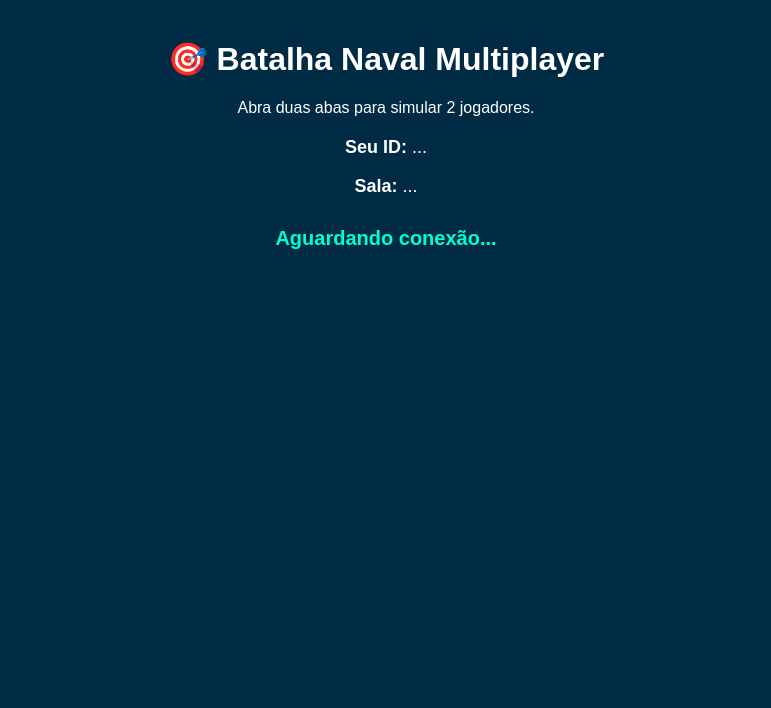
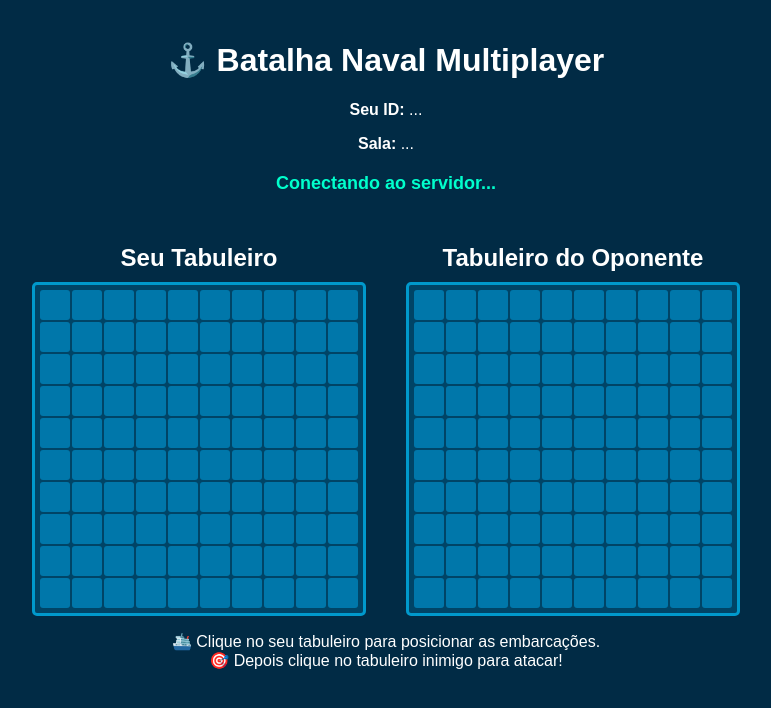
Before and after one commit to Debora-Silva-Garcia/batalha_naval, a website: page public/index.html in a window 1280 px wide. Shown: the whole page, without its empty margins (254-1025 px from the left). Drawn offline with nearby package versions, Linux system fonts and the light colour scheme; no server answers.

Commit message:
Versão de cliente com primeiro design de tabuleiro

```diff
--- a/public/index.html
+++ b/public/index.html
@@ -2,37 +2,35 @@
 <html lang="pt-BR">
 <head>
   <meta charset="UTF-8">
-  <title>Batalha Naval - Cliente</title>
-  <style>
-    body {
-      font-family: Arial, sans-serif;
-      background-color: #002b45;
-      color: white;
-      text-align: center;
-      margin-top: 40px;
-    }
-    #info {
-      margin-top: 20px;
-      font-size: 18px;
-    }
-    #status {
-      margin-top: 30px;
-      font-size: 20px;
-      font-weight: bold;
-      color: #00ffcc;
-    }
-  </style>
+  <title>Batalha Naval Multiplayer</title>
+  <link rel="stylesheet" href="style.css">
 </head>
 <body>
-  <h1>🎯 Batalha Naval Multiplayer</h1>
-  <p>Abra duas abas para simular 2 jogadores.</p>
+  <h1>⚓ Batalha Naval Multiplayer</h1>
 
   <div id="info">
     <p><strong>Seu ID:</strong> <span id="playerId">...</span></p>
     <p><strong>Sala:</strong> <span id="roomId">...</span></p>
   </div>
 
-  <div id="status">Aguardando conexão...</div>
+  <div id="status">Conectando ao servidor...</div>
+
+  <div id="boards">
+    <div class="board-container">
+      <h2>Seu Tabuleiro</h2>
+      <div id="playerBoard" class="board"></div>
+    </div>
+
+    <div class="board-container">
+      <h2>Tabuleiro do Oponente</h2>
+      <div id="enemyBoard" class="board"></div>
+    </div>
+  </div>
+
+  <div id="instructions">
+    <p>🛳️ Clique no seu tabuleiro para posicionar as embarcações.<br>
+    🎯 Depois clique no tabuleiro inimigo para atacar!</p>
+  </div>
 
   <script src="/socket.io/socket.io.js"></script>
   <script src="script.js"></script>
--- a/public/script.js
+++ b/public/script.js
@@ -1,35 +1,99 @@
 // Conecta ao servidor
 const socket = io();
 
-// Elementos da interface
+// Referências de elementos HTML
 const playerIdElem = document.getElementById("playerId");
 const roomIdElem = document.getElementById("roomId");
 const statusElem = document.getElementById("status");
+const playerBoard = document.getElementById("playerBoard");
+const enemyBoard = document.getElementById("enemyBoard");
 
-// Quando o cliente se conecta
+// Estado local
+const BOARD_SIZE = 10;
+let playerShips = [];
+let enemyHits = [];
+let isPlacingShips = true; // fase inicial
+let placedShips = 0;
+const TOTAL_SHIPS = 5; // pode ajustar o número de navios
+
+// 🔹 Gera o tabuleiro dinamicamente
+function createBoard(boardElement, isPlayerBoard) {
+  for (let y = 0; y < BOARD_SIZE; y++) {
+    for (let x = 0; x < BOARD_SIZE; x++) {
+      const cell = document.createElement("div");
+      cell.classList.add("cell");
+      cell.dataset.x = x;
+      cell.dataset.y = y;
+
+      // Ações diferentes para cada tabuleiro
+      if (isPlayerBoard) {
+        cell.addEventListener("click", () => placeShip(x, y, cell));
+      } else {
+        cell.addEventListener("click", () => attackEnemy(x, y, cell));
+      }
+
+      boardElement.appendChild(cell);
+    }
+  }
+}
+
+// 🔹 Posiciona navios no próprio tabuleiro
+function placeShip(x, y, cell) {
+  if (!isPlacingShips) return;
+  if (cell.classList.contains("ship")) return;
+
+  cell.classList.add("ship");
+  playerShips.push({ x, y });
+  placedShips++;
+
+  if (placedShips >= TOTAL_SHIPS) {
+    isPlacingShips = false;
+    statusElem.textContent = "Navios posicionados! Aguardando adversário...";
+    // Aqui futuramente enviaremos os navios ao servidor
+    socket.emit("placeShips", playerShips);
+  }
+}
+
+// 🔹 Dispara um ataque no tabuleiro inimigo
+function attackEnemy(x, y, cell) {
+  if (isPlacingShips) return alert("Posicione todos os navios primeiro!");
+  if (cell.classList.contains("hit") || cell.classList.contains("miss")) return;
+
+  socket.emit("attack", { x, y });
+  statusElem.textContent = `Você atacou [${x}, ${y}]`;
+}
+
+// Cria ambos os tabuleiros
+createBoard(playerBoard, true);
+createBoard(enemyBoard, false);
+
+// 🔹 Eventos do servidor
 socket.on("connect", () => {
-  console.log("Conectado ao servidor:", socket.id);
   playerIdElem.textContent = socket.id;
   statusElem.textContent = "Conectado! Aguardando pareamento...";
-  socket.emit("joinGame"); // pede para entrar em uma sala
+  socket.emit("joinGame");
 });
 
-// Quando o servidor informa a sala do jogador
 socket.on("joinedRoom", (roomId) => {
-  console.log("Entrou na sala:", roomId);
   roomIdElem.textContent = roomId;
   statusElem.textContent = "Esperando outro jogador...";
 });
 
-// Quando o jogo é iniciado (2 jogadores na sala)
 socket.on("startGame", (data) => {
-  console.log("Jogo iniciado na sala:", data.roomId);
-  statusElem.textContent = "✅ Jogo iniciado! Boa sorte!";
+  statusElem.textContent = "✅ Jogo iniciado! Posicione seus navios.";
 });
 
-// Quando o outro jogador sai (sala é encerrada)
 socket.on("playerLeft", (playerId) => {
-  console.log(`Jogador ${playerId} saiu da sala.`);
   statusElem.textContent = `⚠️ O jogador ${playerId} saiu. A sala será encerrada.`;
   roomIdElem.textContent = "Sala desconectada";
 });
+
+// 🔹 (Futuro) Receber resultado de ataques
+socket.on("attackResult", (data) => {
+  const { x, y, result } = data;
+  const cells = enemyBoard.querySelectorAll(".cell");
+  const index = y * BOARD_SIZE + x;
+  const cell = cells[index];
+  if (result === "hit") cell.classList.add("hit");
+  else cell.classList.add("miss");
+});
--- a/public/style.css
+++ b/public/style.css
@@ -1,7 +1,63 @@
 body {
   font-family: Arial, sans-serif;
   text-align: center;
-  background-color: #001f3f;
+  background-color: #012b45;
   color: white;
-  margin-top: 50px;
+  margin: 0;
+  padding: 20px;
 }
+
+#boards {
+  display: flex;
+  justify-content: center;
+  gap: 40px;
+  margin-top: 30px;
+}
+
+.board-container h2 {
+  margin-bottom: 10px;
+}
+
+.board {
+  display: grid;
+  grid-template-columns: repeat(10, 30px);
+  grid-template-rows: repeat(10, 30px);
+  gap: 2px;
+  background-color: #004466;
+  padding: 5px;
+  border: 3px solid #0099cc;
+  border-radius: 5px;
+  justify-content: center;
+}
+
+.cell {
+  width: 30px;
+  height: 30px;
+  background-color: #0077aa;
+  border-radius: 3px;
+  cursor: pointer;
+  transition: background-color 0.2s;
+}
+
+.cell:hover {
+  background-color: #00aaff;
+}
+
+.cell.ship {
+  background-color: #00ffcc; /* embarcação posicionada */
+}
+
+.cell.hit {
+  background-color: #ff4444; /* tiro certeiro */
+}
+
+.cell.miss {
+  background-color: #222; /* tiro errado */
+}
+
+#status {
+  margin-top: 20px;
+  font-weight: bold;
+  font-size: 18px;
+  color: #00ffcc;
+}
```
